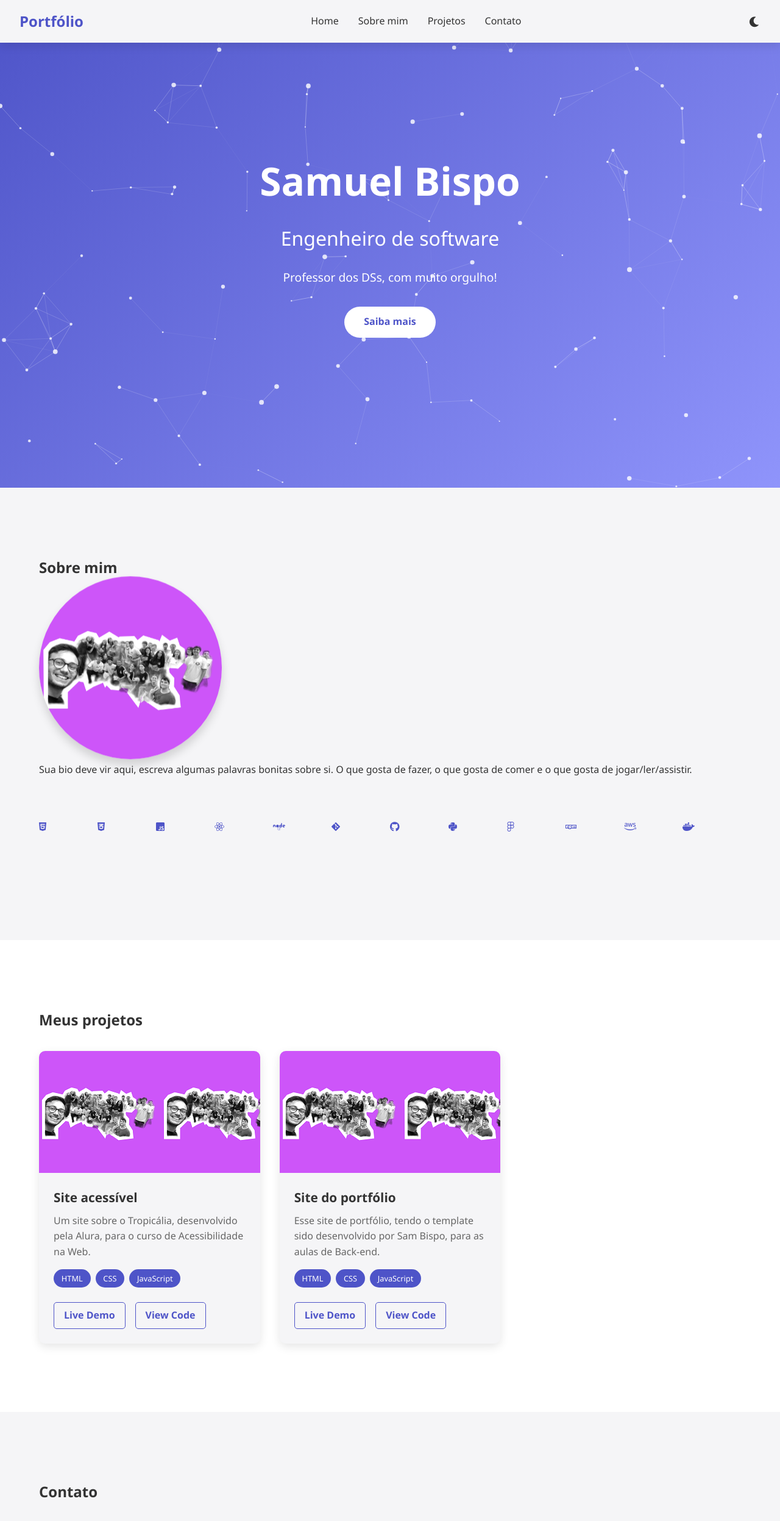
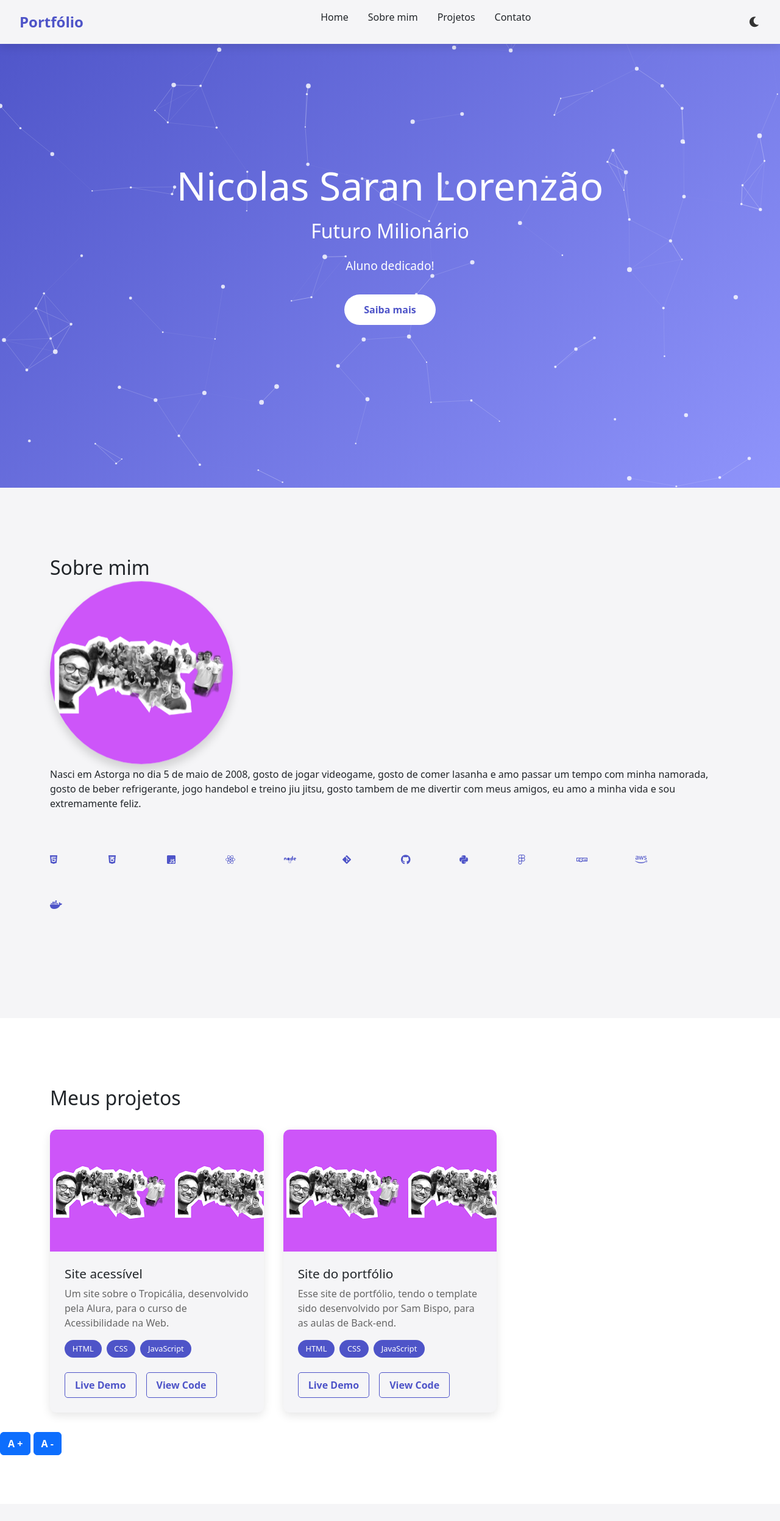
Before and after one commit to NicolasLorenzao/portfolio, a plain HTML site: page index.html in a window 1280 px wide. Shown: the top 2495 px of the page at 61% size. Drawn offline with nearby package versions, Linux system fonts and the light colour scheme.

Commit message:
Adicionando Menu

```diff
--- a/index.html
+++ b/index.html
@@ -6,6 +6,8 @@
     <link rel="shortcut icon" href="assets/profile.png" type="image/x-icon">
     <link rel="stylesheet" href="styles.css">
     <link rel="stylesheet" href="https://cdnjs.cloudflare.com/ajax/libs/font-awesome/6.0.0/css/all.min.css">
+    <link href="https://cdnjs.cloudflare.com/ajax/libs/bootstrap/5.3.3/css/bootstrap.min.css" rel="stylesheet">
+    <link rel="stylesheet" href="https://cdnjs.cloudflare.com/ajax/libs/bootstrap-icons/1.11.3/font/bootstrap-icons.min.css">
 </head>
 <body>
     <header>
@@ -34,9 +36,9 @@
         <section id="home" class="full-height">
             <canvas id="particles"></canvas>
             <div class="hero-content">
-                <h1>Samuel Bispo</h1>
-                <h2>Engenheiro de software</h2>
-                <p class="tagline">Professor dos DSs, com muito orgulho!</p>
+                <h1>Nicolas Saran Lorenzão</h1>
+                <h2>Futuro Milionário</h2>
+                <p class="tagline">Aluno dedicado!</p>
                 <a href="#about" class="cta-button">Saiba mais</a>
             </div>
         </section>
@@ -49,7 +51,7 @@
                         <div class="circle-frame"></div>
                     </div>
                     <div class="about-texts">
-                        <p class="bio-text">Sua bio deve vir aqui, escreva algumas palavras bonitas sobre si. O que gosta de fazer, o que gosta de comer e o que gosta de jogar/ler/assistir.</p>
+                        <p class="bio-text">Nasci em Astorga no dia 5 de maio de 2008, gosto de jogar videogame, gosto de comer lasanha e amo passar um tempo com minha namorada, gosto de beber refrigerante, jogo handebol e treino jiu jitsu, gosto tambem de me divertir com meus amigos, eu amo a minha vida e sou extremamente feliz.</p>
                     </div>
                     <div class="skills-grid"></div>
                 </div>
@@ -60,6 +62,13 @@
             <div class="container">
                 <h2>Meus projetos</h2>
                 <div class="projects-grid"></div>
+            </div>
+            <div id="acessibilidade" class="menu-acessibilidade">
+
+                <button id="aumentar-fonte" class="btn btn-primary fw-bold">A +</button>
+
+                <button id="diminuir-fonte" class="btn btn-primary fw-bold">A -</button>
+
             </div>
         </section>
 
--- a/script.js
+++ b/script.js
@@ -7,6 +7,26 @@ document.addEventListener('DOMContentLoaded', function() {
     hamburger.addEventListener('click', () => {
         hamburger.classList.toggle('active');
         navLinks.classList.toggle('active');
+    });
+    document.addEventListener('DOMContentLoaded', function () {
+
+        const aumentaFonteBotao = document.getElementById('aumentar-fonte');
+        const diminuiFonteBotao = document.getElementById('diminuir-fonte');
+
+        let tamanhoAtualFonte = 1;
+
+        aumentaFonteBotao.addEventListener('click', function () {
+            tamanhoAtualFonte += 0.1;
+            document.body.style.fontSize = `${tamanhoAtualFonte}rem`
+
+        })
+
+        diminuiFonteBotao.addEventListener('click', function () {
+            tamanhoAtualFonte -= 0.1;
+            document.body.style.fontSize = `${tamanhoAtualFonte}rem`
+
+        })
+
     });
 
     document.querySelectorAll('.nav-link').forEach(link => {
```
